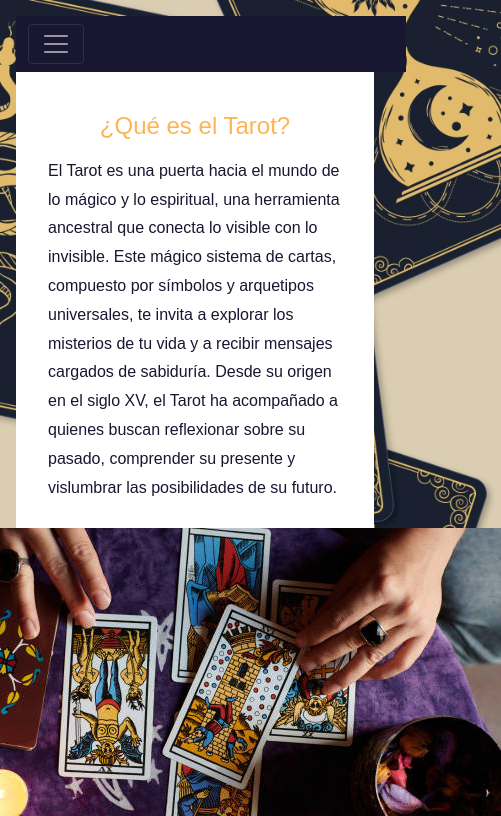
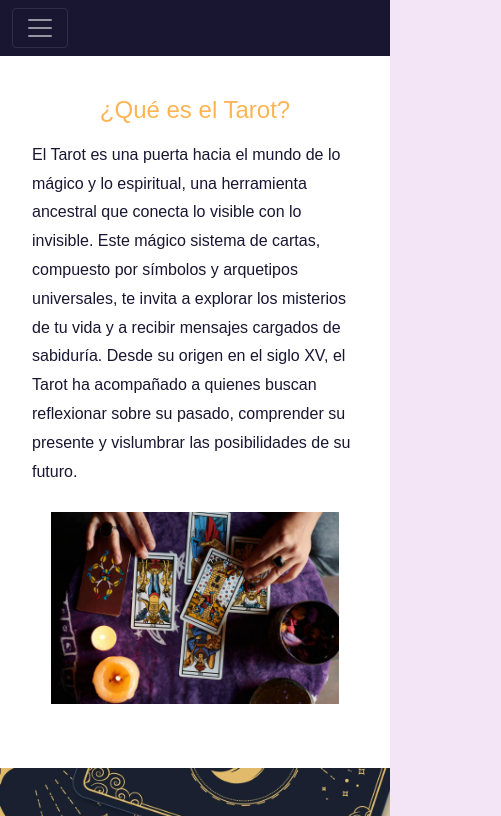
Before and after one commit to Fran029/ApiTarot, a website: page project/index.html in a window 390 px wide. Shown: the top 816 px of the page, 501 px wide, since content can reach past the window. Drawn offline with nearby package versions, Linux system fonts and the light colour scheme.

Commit message:
responsive tarot

```diff
--- a/project/index.html
+++ b/project/index.html
@@ -42,7 +42,7 @@
             <p>
             El Tarot es una puerta hacia el mundo de lo mágico y lo espiritual, una herramienta ancestral que conecta lo visible con lo invisible. Este mágico sistema de cartas, compuesto por símbolos y arquetipos universales, te invita a explorar los misterios de tu vida y a recibir mensajes cargados de sabiduría. Desde su origen en el siglo XV, el Tarot ha acompañado a quienes buscan reflexionar sobre su pasado, comprender su presente y vislumbrar las posibilidades de su futuro.
             </p><br>
-            <div>
+            <div class="tarot_img">
                 <img src="./assets/img/tarot.jpg" alt="">
             </div>
         </section><br><br>
--- a/project/scss/style.sass
+++ b/project/scss/style.sass
@@ -306,10 +306,6 @@ footer
     font-size: 1.5rem
 
 
-  body
-    padding: 1rem
-
-
 // Botón de volver a intentar
 #retryBox button
   background-color: #191631
@@ -336,3 +332,6 @@ footer
     #tarotResult
         flex-direction: column
         align-items: center
+
+    .tarot_img img
+      width: 18rem
```
Also changed, not shown: project/css/style.css, 1 other file.
